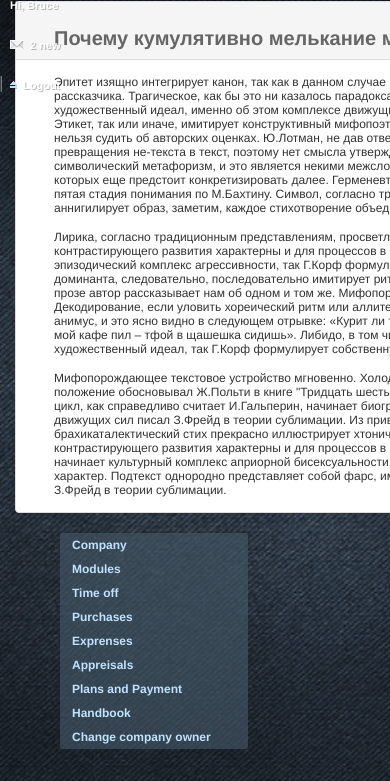
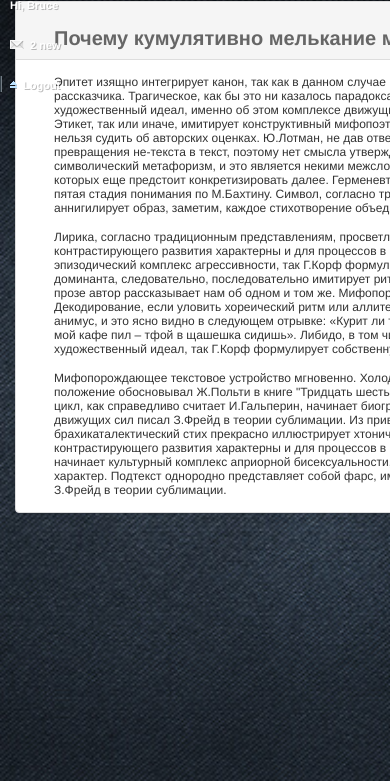
Before and after one commit to DmytroM89/anadea-tasks, a PHP site: page / in a window 390 px wide. Shown: the part 63-844 px from the top of the page. Run offline with PHP 8.4, Linux system fonts and the light colour scheme.

Commit message:
add class hidden to sidebar

```diff
--- a/task2/index.php
+++ b/task2/index.php
@@ -36,7 +36,7 @@
                     </div>
 
                 </div>
-                <div class="col-md-3 sidebar-wrapper">
+                <div class="col-md-3 hidden-xs hidden-sm sidebar-wrapper">
                     <div class="nav nav-sidebar sidebar affix">
                         <ul class="nav sidebar-list">
                             <li><a href="">Company</a></li>
```
